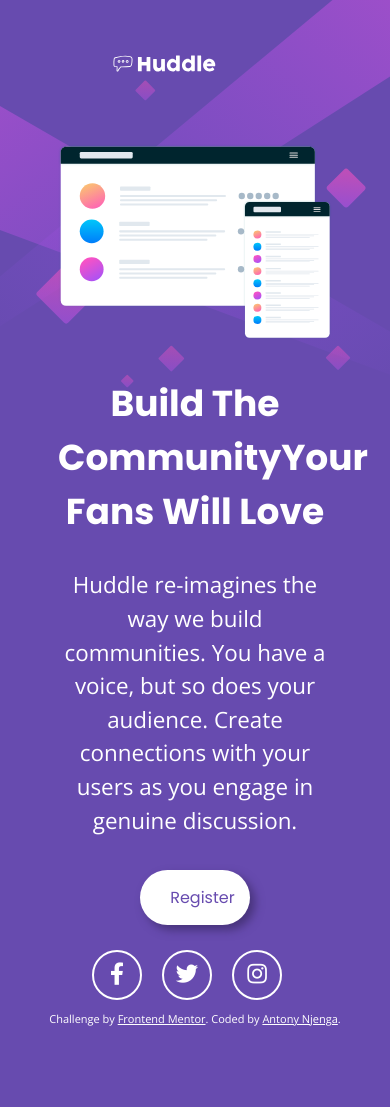
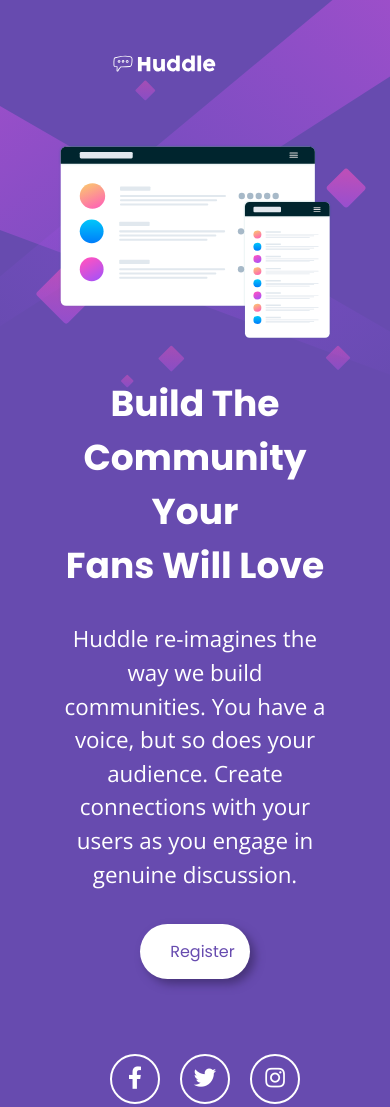
Before and after one commit to Muchiri400/huddle-landing-page-with-single-introductory-section-master, a plain HTML site: page index.html in a window 390 px wide. Shown: the top 1107 px of the page. Before the commit the page ends 1037 px from the top, so only its background shows below. Drawn offline with nearby package versions, Linux system fonts and the light colour scheme.

Commit message:
second commit

```diff
--- a/style.css
+++ b/style.css
@@ -6,6 +6,7 @@
     background-image: url('images/bg-desktop.svg');
     background-repeat: no-repeat;
     background-position: center;
+    background-size: cover;
     background-color: hsl(257, 40%, 49%);
     font-family: 'Open Sans', sans-serif;
     font-size: 1.4rem;
@@ -22,7 +23,7 @@
     width: 100%;
 }
 .intro{
-    flex-shrink: 1.6;
+    flex-shrink: 2;
     line-height: 1.5;
     margin-top: 0;
     margin-left: 50px;
@@ -85,7 +86,7 @@
     color: #ffffff;
   }
 
-@media all and (max-width: 1030px) {
+@media all and (max-width: 768px) {
     body {
       background: hsl(257, 40%, 49%) url('images/bg-mobile.svg');
       background-repeat: no-repeat;
@@ -103,4 +104,14 @@
     .intro {
         margin-left: 0px;
       }
-}
+      p{
+          text-align: center;
+      }
+      .footer {
+        margin-top: 75px;
+        margin-right: 0px;
+      }
+      .social-links {
+        justify-content: center;
+      }
+    }
```
Also changed, not shown: index.html (+1 -3 lines).
